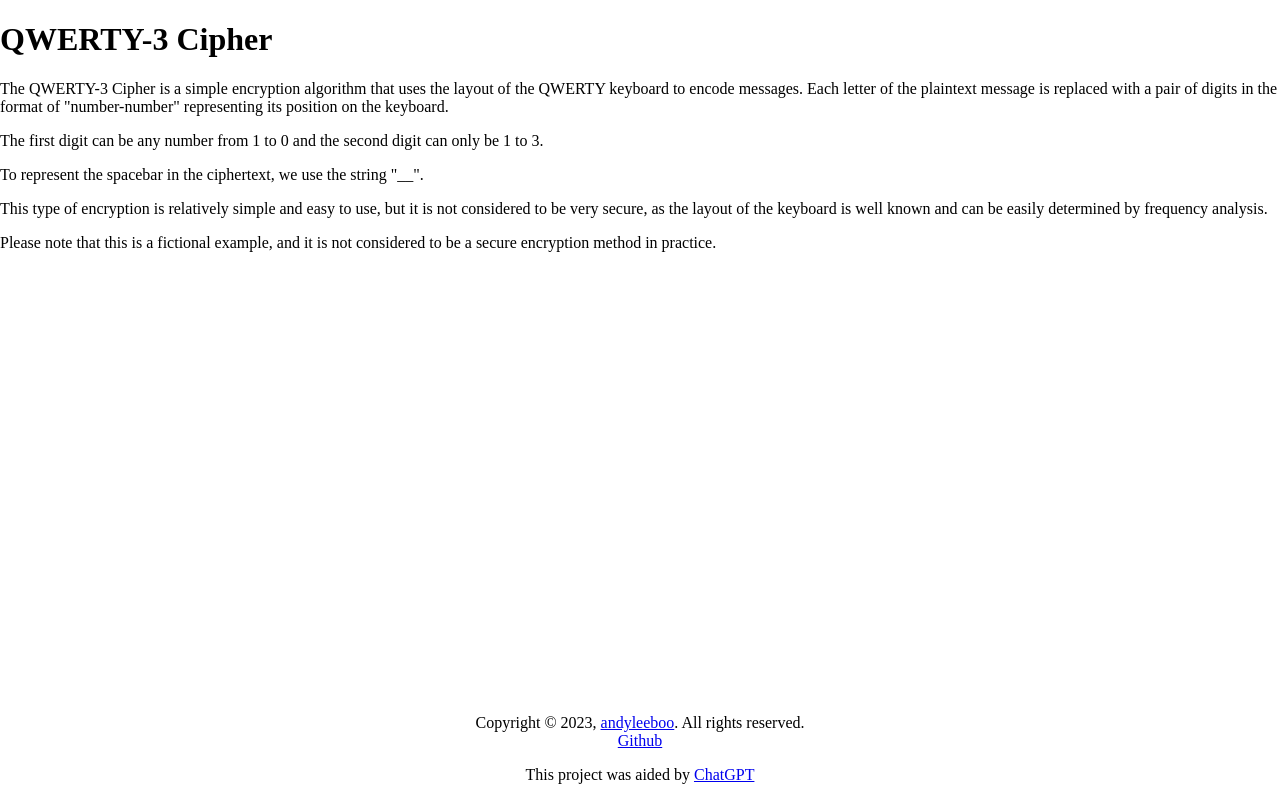
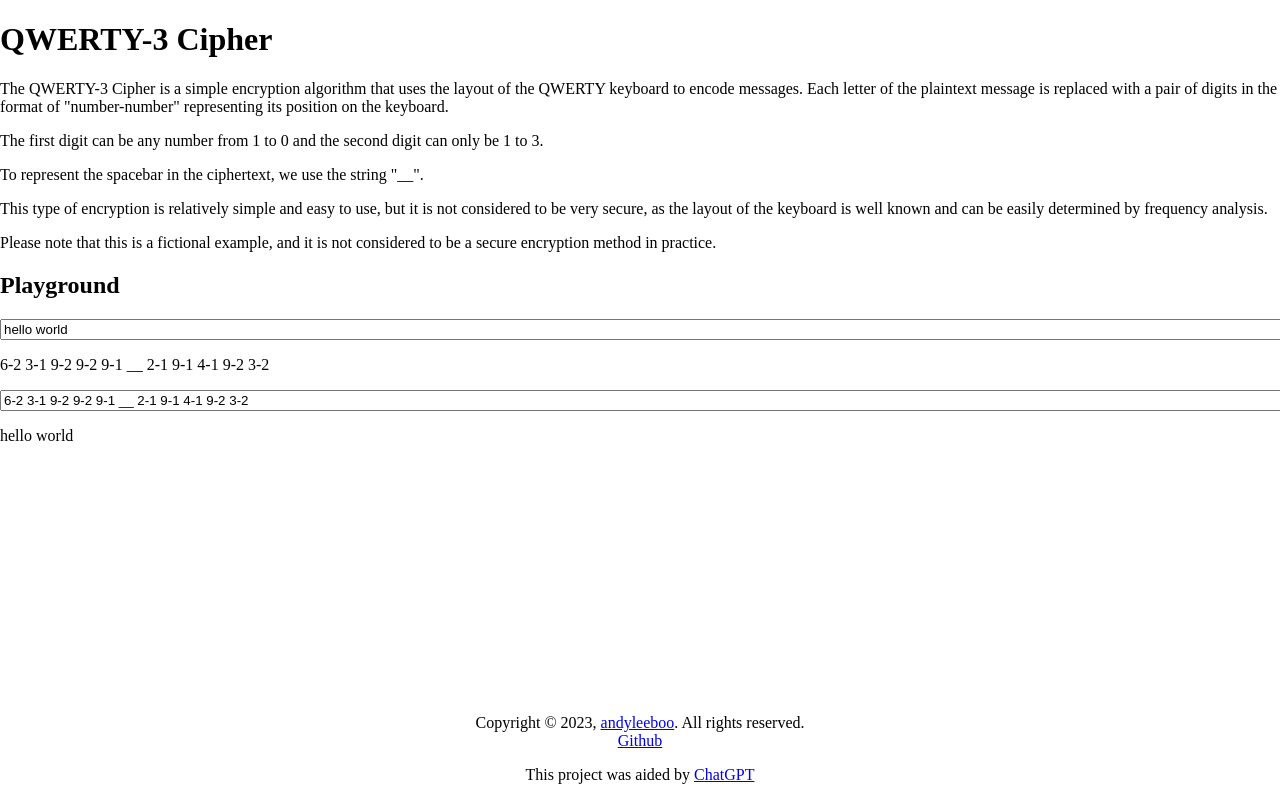
Before and after one commit to andyleeboo/qwerty-3-cipher, a SvelteKit app: page / in a window 1280 px wide. Built offline with nearby package versions, Linux system fonts and the light colour scheme.

Commit message:
feat: add playground

```diff
--- a/package.json
+++ b/package.json
@@ -29,5 +29,8 @@
 		"vite": "^4.0.0",
 		"vitest": "^0.25.3"
 	},
-	"type": "module"
+	"type": "module",
+	"dependencies": {
+		"copy-to-clipboard": "^3.3.3"
+	}
 }
--- a/src/app.html
+++ b/src/app.html
@@ -2,8 +2,13 @@
 <html lang="en">
 	<head>
 		<meta charset="utf-8" />
+		<title>QWERTY-3 Cipher</title>
+
+		<meta
+			name="viewport"
+			content="width=device-width, initial-scale=1, minimum-scale=1, user-scalable=0"
+		/>
 		<link rel="icon" href="%sveltekit.assets%/favicon.png" />
-		<meta name="viewport" content="width=device-width" />
 		<link rel="stylesheet" href="%sveltekit.assets%/global.css" />
 
 		%sveltekit.head%
--- a/src/lib/qwerty-3-cipher.ts
+++ b/src/lib/qwerty-3-cipher.ts
@@ -3,12 +3,21 @@ const qwertyKeyboard = [
 	['a', 's', 'd', 'f', 'g', 'h', 'j', 'k', 'l'],
 	['z', 'x', 'c', 'v', 'b', 'n', 'm']
 ];
+const plainTextFormat = /^[a-zA-Z\s]$/;
+const cipherFormat = /^[0-9]-[1-3]$/;
 
 export class Qwerty3Cipher {
 	encrypt(plainText: string): string {
 		let cipherText = '';
+
+		if (!plainText) return cipherText;
+
 		for (let i = 0; i < plainText.length; i++) {
 			const char = plainText.charAt(i);
+
+			if (!this.validatePlainText(char)) {
+				continue;
+			}
 
 			if (char === ' ') {
 				cipherText += '__ ';
@@ -30,6 +39,9 @@ export class Qwerty3Cipher {
 
 	decrypt(cipherText: string): string {
 		let plainText = '';
+
+		if (!cipherText) return plainText;
+
 		const coordinates = cipherText.trim().split(' ');
 		for (let i = 0; i < coordinates.length; i++) {
 			if (coordinates[i] === '__') {
@@ -37,11 +49,21 @@ export class Qwerty3Cipher {
 				continue;
 			}
 
-			const coord = coordinates[i].split('-');
-			const row = Number(coord[1]) - 1;
-			const col = Number(coord[0]) - 1;
-			plainText += qwertyKeyboard[row][col];
+			if (this.validateCipherText(coordinates[i])) {
+				const coord = coordinates[i].split('-');
+				const row = Number(coord[1]) - 1 ?? '';
+				const col = Number(coord[0]) - 1 ?? '';
+				plainText += qwertyKeyboard[row][col];
+			}
 		}
 		return plainText.trim();
 	}
+
+	private validatePlainText(plainText: string): boolean {
+		return plainTextFormat.test(plainText);
+	}
+
+	private validateCipherText(cipherText: string): boolean {
+		return cipherFormat.test(cipherText);
+	}
 }
--- a/src/routes/+page.svelte
+++ b/src/routes/+page.svelte
@@ -1,5 +1,14 @@
 <script lang="ts">
+	import { Qwerty3Cipher } from '$lib/qwerty-3-cipher';
+
 	const title = 'QWERTY-3 Cipher';
+	const cipher = new Qwerty3Cipher();
+
+	let encryptValue: string = 'hello world';
+	let decryptValue: string = '6-2 3-1 9-2 9-2 9-1 __ 2-1 9-1 4-1 9-2 3-2';
+
+	$: encryptResult = cipher.encrypt(encryptValue);
+	$: decryptResult = cipher.decrypt(decryptValue);
 </script>
 
 <svelte:head>
@@ -25,7 +34,17 @@
 	method in practice.
 </p>
 
-<div />
+<h2>Playground</h2>
+
+<div class="example">
+	<input type="text" bind:value={encryptValue} />
+	<p>{encryptResult}</p>
+</div>
+
+<div class="example">
+	<input type="text" bind:value={decryptValue} />
+	<p>{decryptResult}</p>
+</div>
 
 <footer>
 	<span>
@@ -40,10 +59,18 @@
 </footer>
 
 <style>
+	input {
+		width: 100%;
+	}
 	footer {
 		position: absolute;
 		bottom: 0;
 		width: 100%;
 		text-align: center;
 	}
+	.example {
+		width: 100%;
+		display: flex;
+		flex-direction: column;
+	}
 </style>
```
Also changed, not shown: 1 other file (tests, documents, lock files or other folders).
